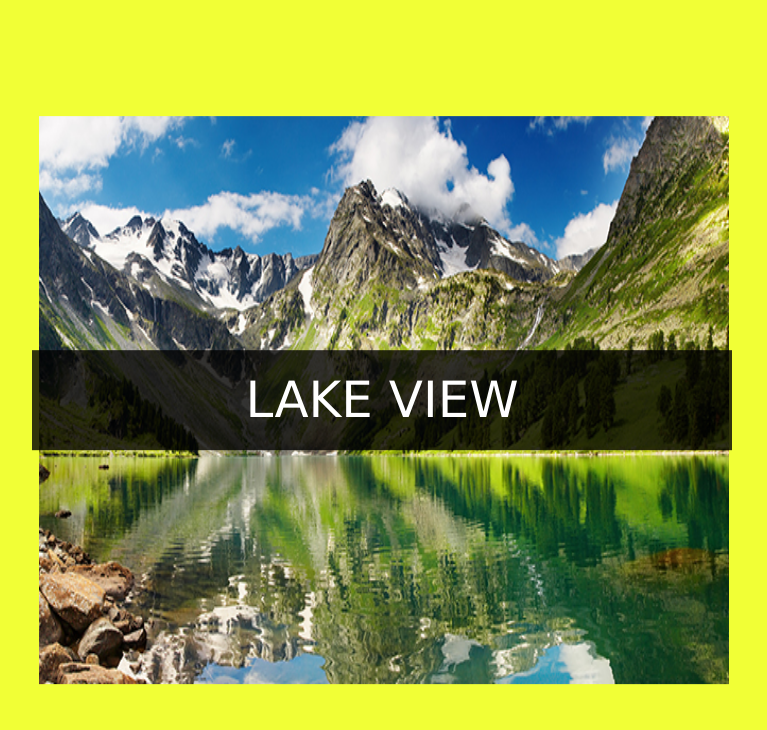
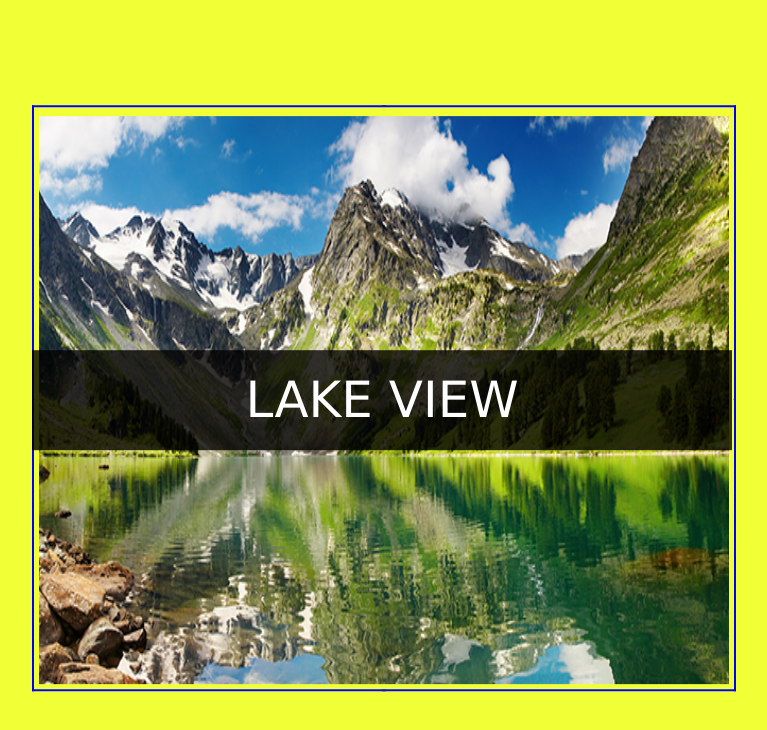
Before and after one commit to 5piotrlew/image-border, a plain HTML site: page index.html in a window 1280 px wide. In both pictures the pointer is over the element "LAKE VIEW". Shown: the whole page, without its empty margins (256-1023 px from the left). Drawn offline with Linux system fonts and the light colour scheme.

Commit message:
hover poprawiony

```diff
--- a/css/style.css
+++ b/css/style.css
@@ -62,11 +62,10 @@ h1 {
 
 }
 
-h1:hover + .napis, .napis:hover, span:hover + .napis {
+.kontener.tlo:hover .napis {
     width: 700px;
     height: 100px;
     background-color: rgba(0, 0, 0, 0.8);
-
     font-size: 50px;
 }
 
@@ -95,7 +94,7 @@ h1::before {
     border: 2px solid transparent;
 }
 
-h1:hover::before {
+.kontener.tlo:hover h1::before {
     animation: animate 1s linear forwards;
 }
 
@@ -141,7 +140,7 @@ h1::after {
     border: 2px solid transparent;
 }
 
-h1:hover::after {
+.kontener.tlo:hover h1::after {
     animation: animate2 1s linear forwards;
 }
 
@@ -187,7 +186,7 @@ span::before {
     border: 2px solid transparent;
 }
 
-span:hover::before {
+.kontener.tlo:hover h1 span::before {
     animation: animate3 1s linear forwards;
 }
 
@@ -233,7 +232,7 @@ span::after {
     border: 2px solid transparent;
 }
 
-span:hover::after {
+.kontener.tlo:hover h1 span::after {
     animation: animate4 1s linear forwards;
 }
 
```
